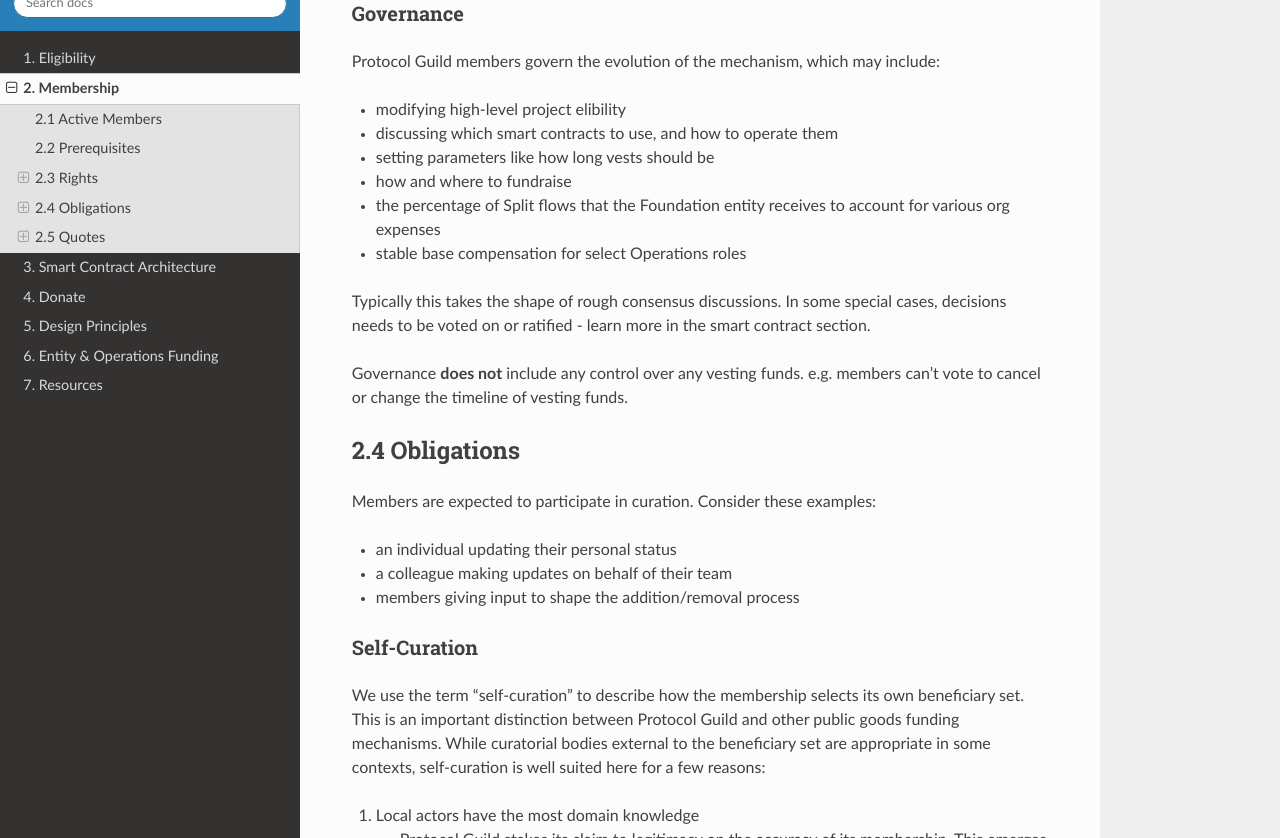
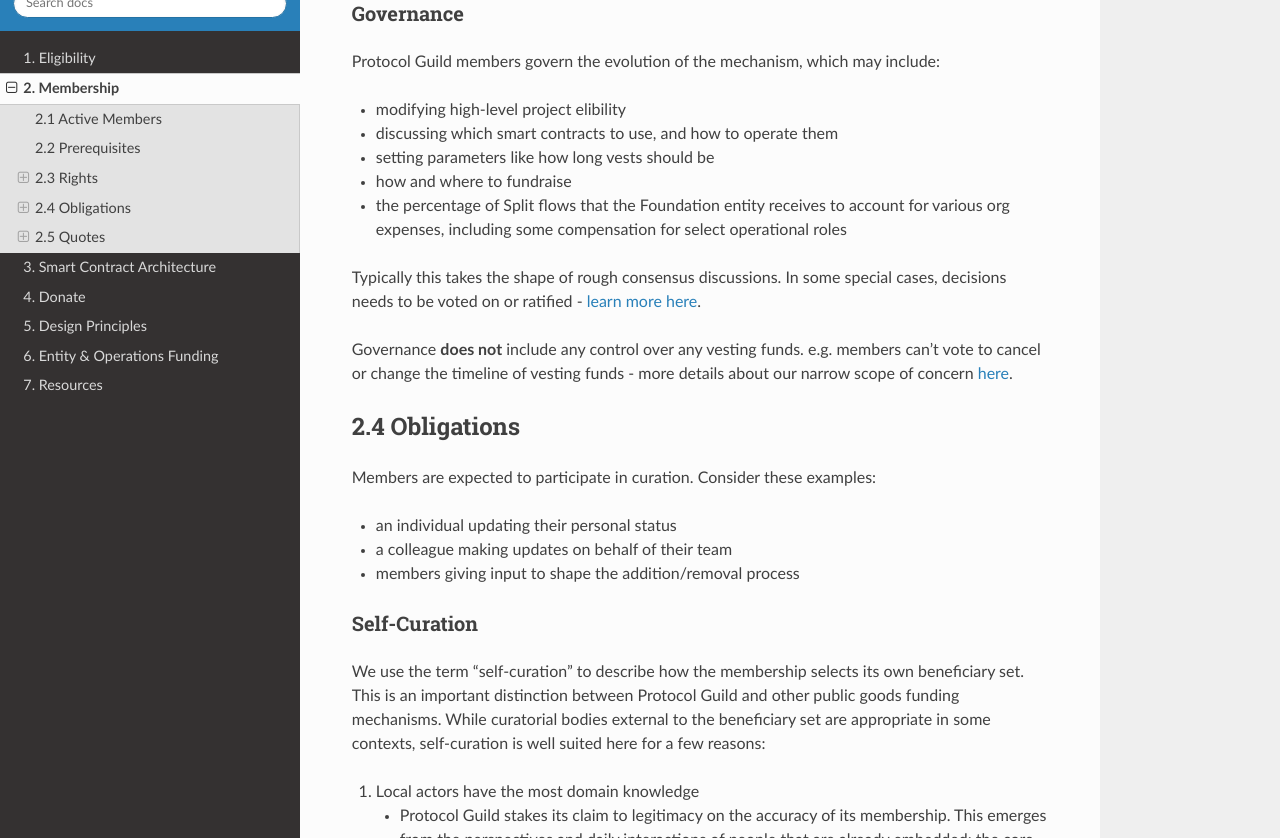
Before and after one commit to protocolguild/documentation, a Sphinx documentation site: the page built from docs/02-membership.md, in a window 1280 px wide and 900 px high, scrolled down 9433 px, cut to the strip 62-900 px from the top of the window. Built offline with Sphinx 7.4.7 and the Read the Docs theme 2.0.0, drawn with Linux system fonts in a browser that asks for light colours.

Commit message:
refine governance section
added some links, consolidated two bullets

```diff
--- a/docs/02-membership.md
+++ b/docs/02-membership.md
@@ -262,12 +262,11 @@
 - discussing which smart contracts to use, and how to operate them
 - setting parameters like how long vests should be
 - how and where to fundraise
-- the percentage of Split flows that the Foundation entity receives to account for various org expenses
-- stable base compensation for select Operations roles
+- the percentage of Split flows that the Foundation entity receives to account for various org expenses, including some compensation for select operational roles
 
-Typically this takes the shape of rough consensus discussions. In some special cases, decisions needs to be voted on or ratified - learn more in the smart contract section.
+Typically this takes the shape of rough consensus discussions. In some special cases, decisions needs to be voted on or ratified - [learn more here](https://protocol-guild.readthedocs.io/en/latest/03-onchain-architecture.html#moloch-v3-dao).
 
-Governance **does not** include any control over any vesting funds. e.g. members can't vote to cancel or change the timeline of vesting funds.
+Governance **does not** include any control over any vesting funds. e.g. members can't vote to cancel or change the timeline of vesting funds - more details about our narrow scope of concern [here](https://protocol-guild.readthedocs.io/en/latest/index.html).
 
 ## 2.4 Obligations
 
```
